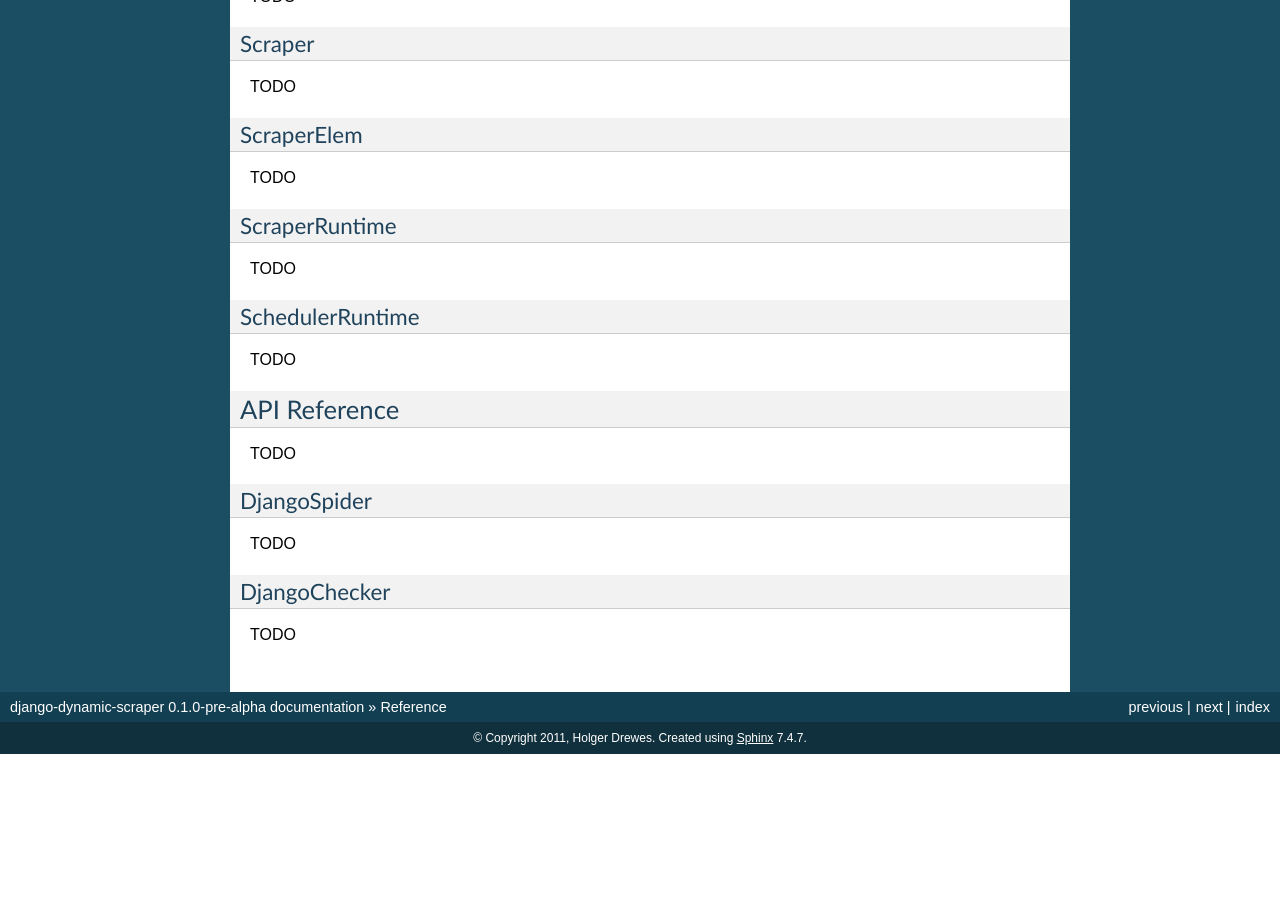
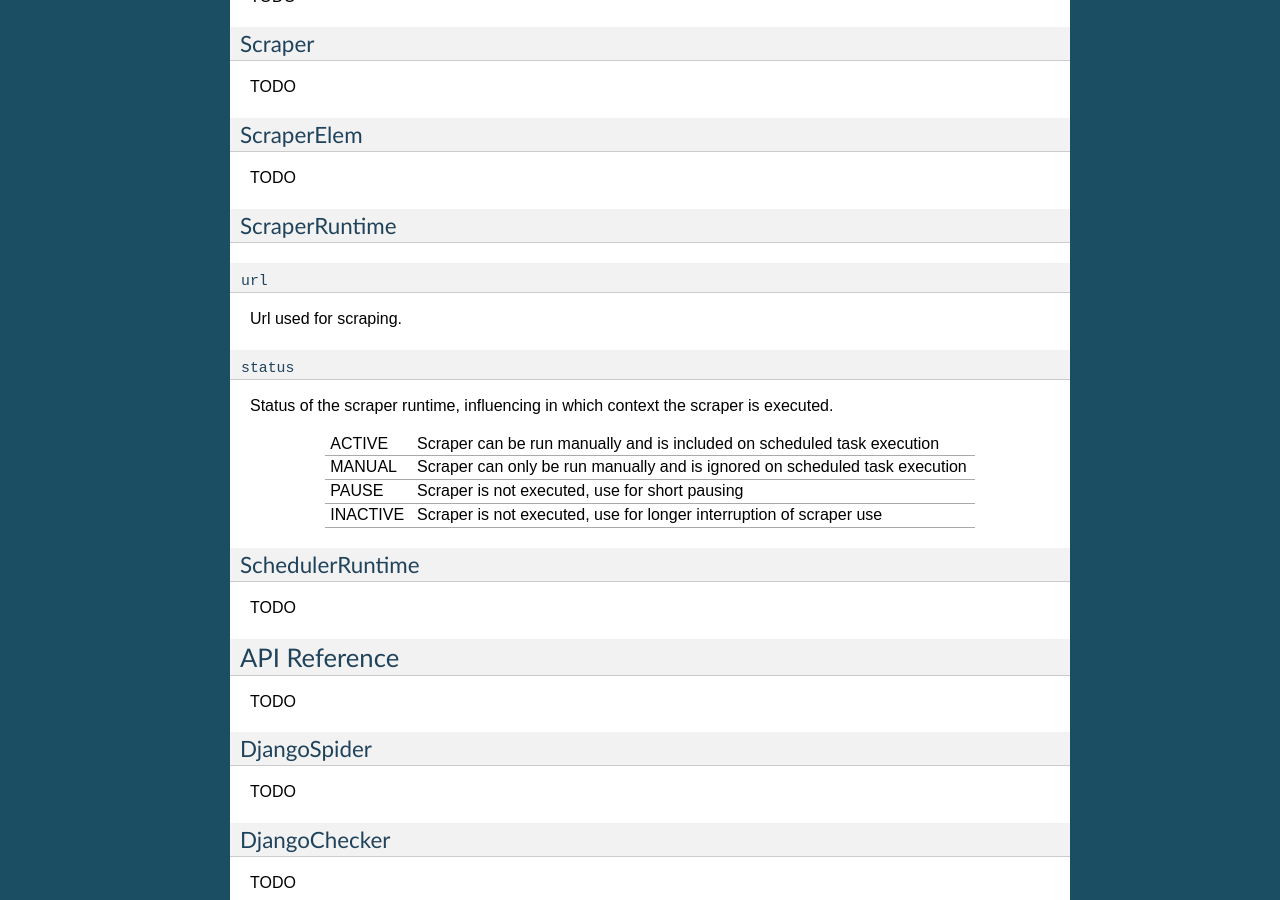
Before and after one commit to xmas7/django-dynamic-scraper, a Sphinx documentation site: the page built from docs/reference.rst, in a window 1280 px wide and 900 px high, scrolled down 891 px. Built offline with Sphinx 7.4.7, drawn with Linux system fonts in a browser that asks for light colours; before the commit the page ends 1645 px from its top, so only the background shows below that.

Commit message:
Added MANUAL status for scraper_runtimes, changed semantics of PAUSED, INACTIVE status

```diff
--- a/docs/reference.rst
+++ b/docs/reference.rst
@@ -72,8 +72,23 @@ TODO
 ScraperRuntime
 --------------
 
-TODO
+``url``
+^^^^^^^
 
+Url used for scraping.
+
+
+``status``
+^^^^^^^^^^
+
+Status of the scraper runtime, influencing in which context the scraper is executed.
+
+======== ===========================================================================
+ACTIVE   Scraper can be run manually and is included on scheduled task execution
+MANUAL   Scraper can only be run manually and is ignored on scheduled task execution
+PAUSE    Scraper is not executed, use for short pausing
+INACTIVE Scraper is not executed, use for longer interruption of scraper use
+======== ===========================================================================
 
 .. _scheduler_runtime:
 
```
Also changed, not shown: 2 other files.
